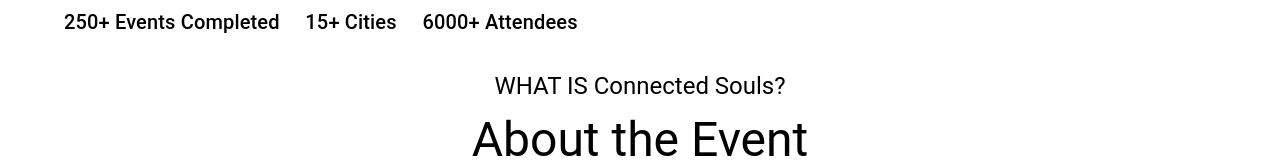
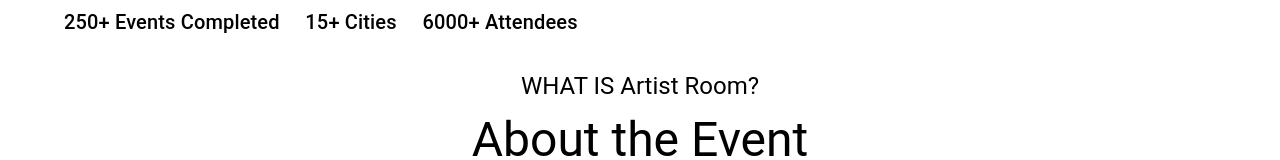
Before and after one commit to theartistroom/theartistroom, a React (Create React App) app: page / in a window 1280 px wide. Shown: the part 579-739 px from the top of the page. Built offline with nearby package versions, Linux system fonts and the light colour scheme.

Commit message:
Update aboutEvent.js

```diff
--- a/src/components/aboutEvent.js
+++ b/src/components/aboutEvent.js
@@ -13,7 +13,7 @@
                   justifyContent="center"
                 >
                     <Grid item xs={12} style={{marginBottom: '10px'}}>
-                        <Typography variant="h5">WHAT IS Connected Souls?</Typography>
+                        <Typography variant="h5">WHAT IS Artist Room?</Typography>
                     </Grid>
                     <Grid item xs={12}>
                         <Typography variant="h3">About the Event</Typography>
```
